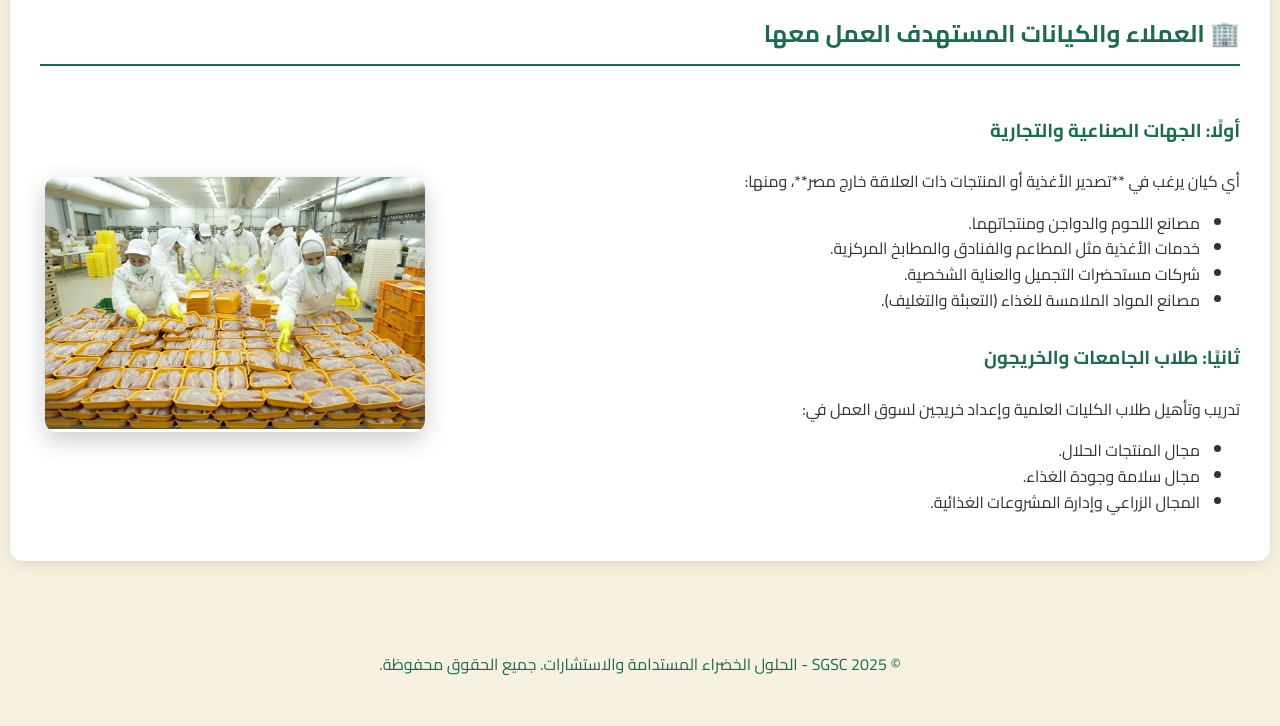
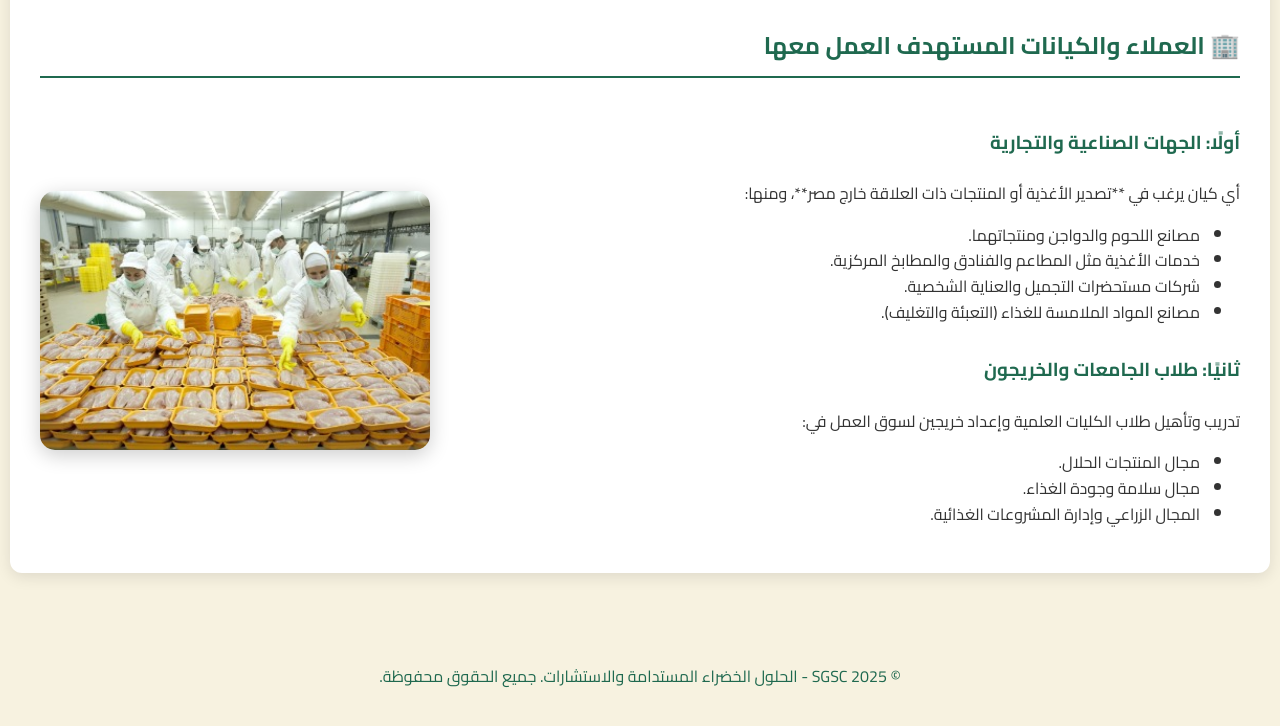
Before and after one commit to sgsc-web/site, a plain HTML site: page index.html in a window 1280 px wide. Shown: the part 1268-1994 px from the top of the page. Drawn offline with Linux system fonts and the light colour scheme.

Commit message:
upload new images resources

```diff
--- a/style.css
+++ b/style.css
@@ -464,18 +464,26 @@ table th {
     text-align: center;
     margin-bottom: 20px;
     animation: fadeIn 1.5s ease-in-out;
+    display: inline-block;
+    border-radius: 15px;
+    box-shadow: 0 5px 20px rgba(0, 0, 0, 0.2);
+    transition: transform 0.3s ease-in-out;
+    overflow: hidden;
+}
+
+.hero-image-container:hover, .column-image:hover {
+    transform: scale(1.03);
 }
 
 .hero-image {
-    max-width: 100%;
-    height: auto;
-    border-radius: 12px;
-    box-shadow: 0 8px 25px rgba(0,0,0,0.2);
-    transition: transform 0.3s ease-in-out;
-}
-
-.hero-image:hover {
-    transform: scale(1.03);
+    width: calc(100% + 16px);
+    height: calc(100% + 16px);
+    margin: -8px;
+    border-radius: 15px;
+    display: block;
+    border: 4px solid rgba(31, 105, 79, 0.5);
+    box-sizing: border-box;
+    object-fit: cover;
 }
 
 /* Two-column layout for sections */
@@ -493,19 +501,22 @@ table th {
 .column-image {
     flex: 1;
     text-align: center;
+    border-radius: 15px;
+    box-shadow: 0 5px 20px rgba(0, 0, 0, 0.2);
+    transition: transform 0.3s ease-in-out;
+    animation: fadeIn 1.5s ease-in-out;
+    overflow: hidden;
 }
 
 .column-image img {
-    max-width: 100%;
-    height: auto;
-    border-radius: 12px;
-    box-shadow: 0 8px 25px rgba(0,0,0,0.2);
-    transition: transform 0.3s ease-in-out;
-    animation: fadeIn 1.5s ease-in-out;
-}
-
-.column-image img:hover {
-    transform: scale(1.03);
+    width: calc(100% + 16px);
+    height: calc(100% + 16px);
+    margin: -8px;
+    border-radius: 15px;
+    display: block;
+    border: 4px solid rgba(31, 105, 79, 0.5);
+    box-sizing: border-box;
+    object-fit: cover;
 }
 
 /* Responsive for two-column layout */
```
Also changed, not shown: programs.html (+3 -1 lines).
